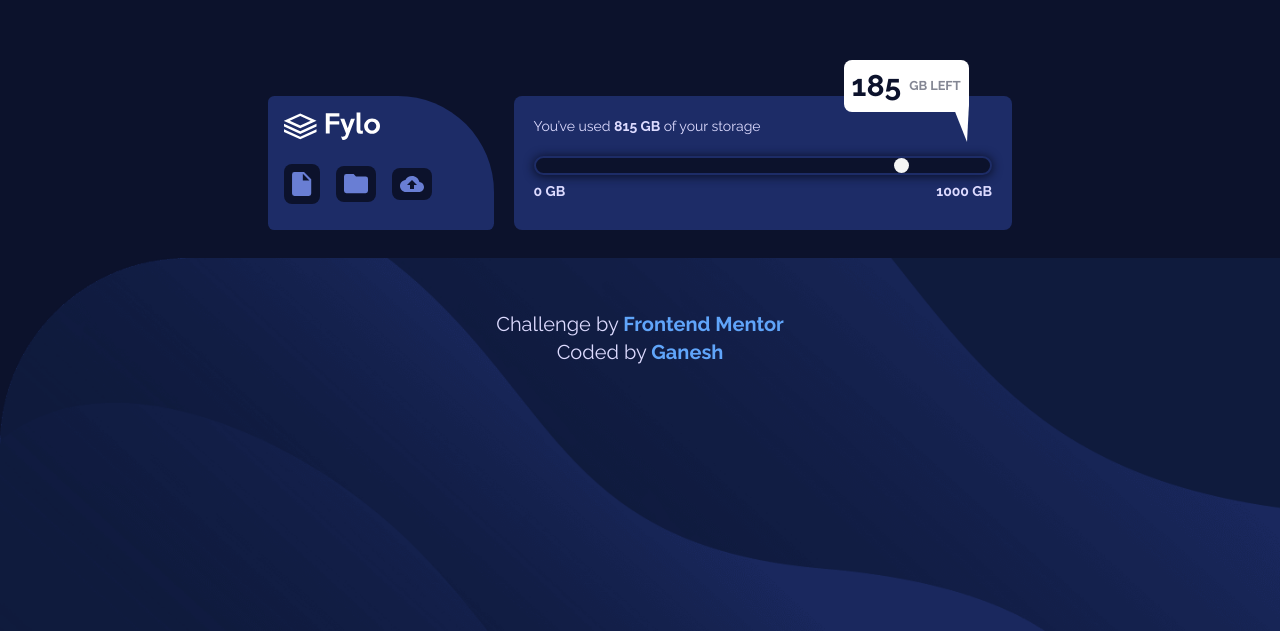
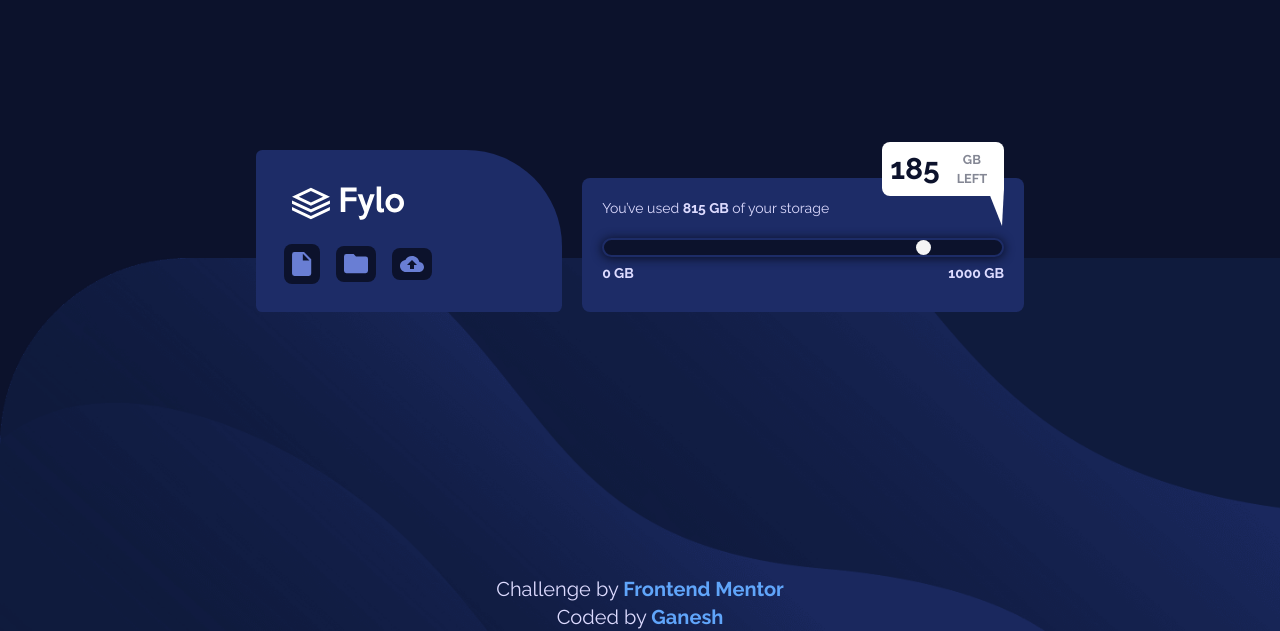
Before and after one commit to Ganesh-G0/fyloDataStorage, a plain HTML site: page index.html in a window 1280 px wide. Shown: the part 169-800 px from the top of the page. Drawn offline with nearby package versions, Linux system fonts and the light colour scheme.

Commit message:
Update index.html

```diff
--- a/index.html
+++ b/index.html
@@ -37,17 +37,17 @@
     };
   </script>
 </head>
-<body class="h-[100dvh] font-ff text-size text-center text-PaleBlue
+<body onload="myFunc()" class="h-[100dvh] font-ff text-size text-center text-PaleBlue
 flex flex-col justify-center items-center bg-VeryDarkBlue bg-mobileBg
-bg-no-repeat bg-contain md:bg-desktopBg md:bg-bottom md:text-left">
+bg-no-repeat bg-contain md:bg-desktopBg md:bg-bottom md:text-left ">
 
-<main class="flex flex-col justify-center items-center gap-5 md:flex-row">
+<main class="flex flex-col justify-center items-center gap-5 md:flex-row md:items-end">
   <div class="bg-DarkBlue rounded-tr-[6rem] rounded-[.4rem] w-full h-full
-  flex flex-col justify-start items-start md:w-2/6">
-    <a href="#">
-      <img class="w-[8rem] p-4" src="./images/logo.svg" alt="Fylo Logo">
+  flex flex-col justify-start items-start md:w-3/6">
+    <a href="#" class="pt-5 px-5">
+      <img class="w-[9rem] p-4" src="./images/logo.svg" alt="Fylo Logo">
     </a>
-    <div class="flex justify-start items-center px-2">
+    <div class="flex justify-start items-center pb-5 px-5">
       <a href="#">
         <img class="icon" src="./images/icon-document.svg" alt="document sign">
       </a>
@@ -60,7 +60,7 @@ bg-no-repeat bg-contain md:bg-desktopBg md:bg-bottom md:text-left">
     </div>
   </div>
 
-  <div class="bg-DarkBlue p-5 rounded-[.5rem] w-full h-full md:w-[24rem] lg:w-[34rem]">
+  <div class="bg-DarkBlue p-5 rounded-[.5rem] w-full h-full md:w-[28rem] md:h-fit md:bottom-100 lg:w-[34rem]">
     <h1 class="mx-auto text-sm lg:text-md">You’ve used
       <span class="font-bold">
         <span id="value"></span>
@@ -79,9 +79,7 @@ bg-no-repeat bg-contain md:bg-desktopBg md:bg-bottom md:text-left">
     </div>
     <div class="relative">
       <div class="bubble bg-white text-VeryDarkBlue font-bold flex justify-center items-center gap-2
-      z-20 p-2 rounded-[.5rem] absolute top-[65%] left-[15%]
-      md:-top-[150px] md:left-[200px]
-      lg:-top-[150px] lg:left-[310px]
+      z-20 p-2 rounded-[.5rem] absolute top-[65%] left-[15%] md:-top-[150px] md:left-[200px] lg:-top-[150px] lg:left-[280px]
       ">
         <h1 class="text-3xl">
           <span id="dataleft"></span>
@@ -91,7 +89,7 @@ bg-no-repeat bg-contain md:bg-desktopBg md:bg-bottom md:text-left">
     </div>
   </div>
 </main>
-<footer class="text-center md:text-xl mt-[5rem]">Challenge by
+<footer class="text-center md:text-xl mt-[5rem] fixed bottom-0">Challenge by
   <a href="https://www.frontendmentor.io?ref=challenge" target="_blank" class="text-blue-400 font-bold">Frontend Mentor</a>
   <br>Coded by
   <a href="https://www.frontendmentor.io/profile/Ganesh-G0" target="_blank" class="text-blue-400 font-bold">Ganesh</a>
```
